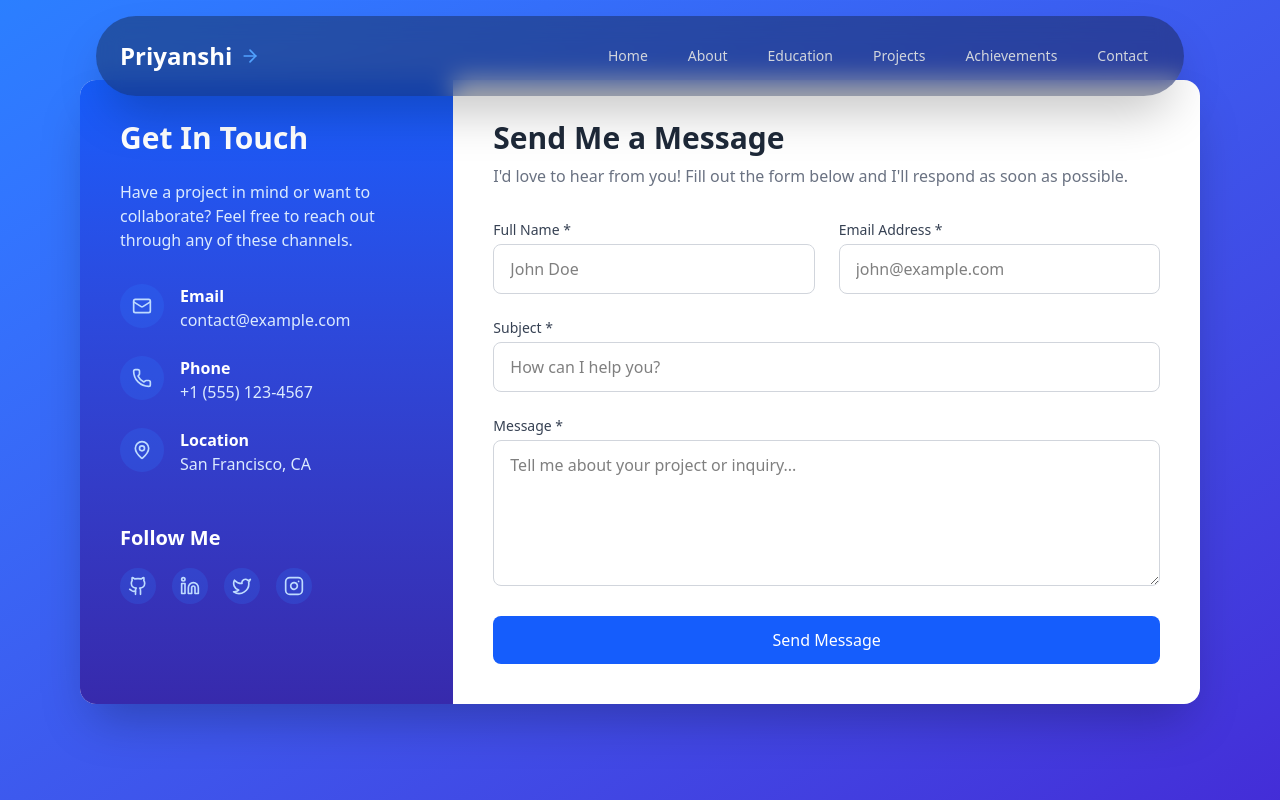
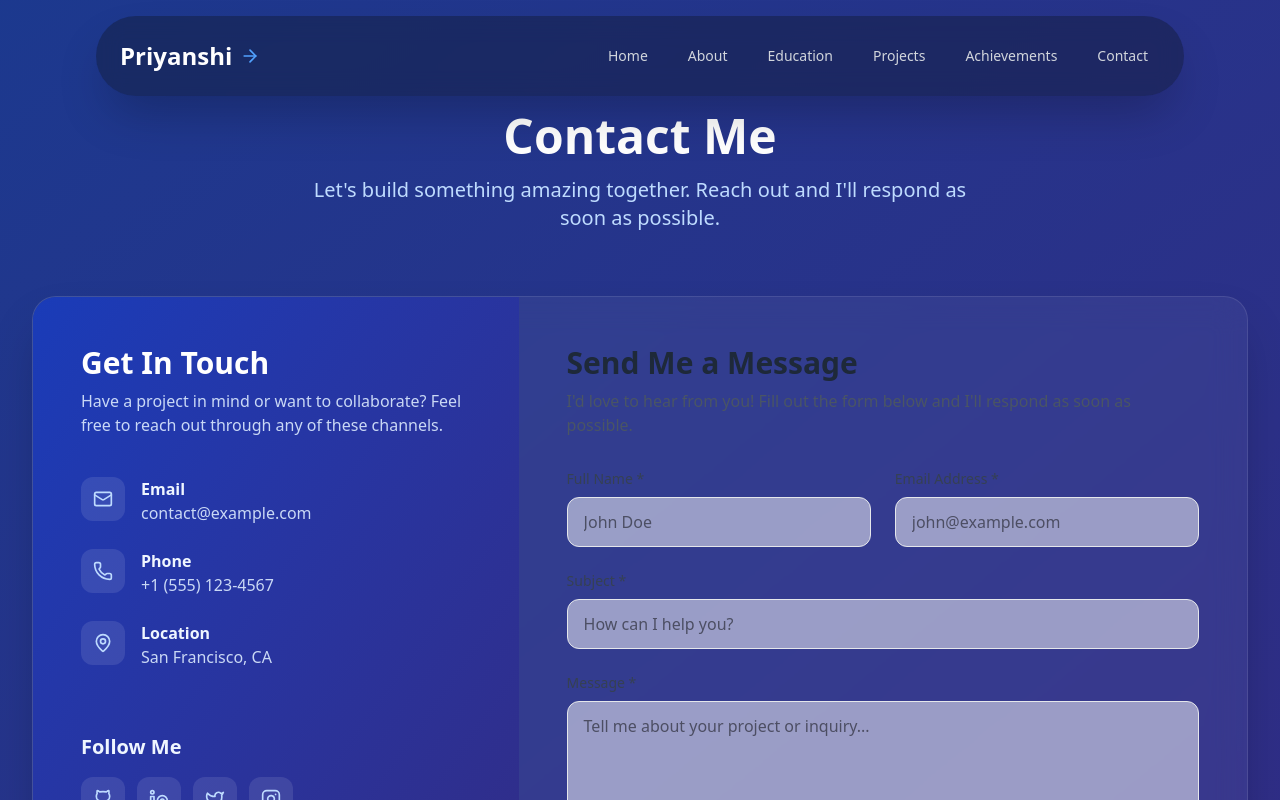
Before and after one commit to priyanshi0609/Portfolio, a React (Vite) app: page /contact in a window 1280 px wide. Shown: the top 800 px of the page. Built offline with nearby package versions, Linux system fonts and the light colour scheme.

Commit message:
contact page

```diff
--- a/src/components/Contact.jsx
+++ b/src/components/Contact.jsx
@@ -45,63 +45,99 @@ const Contact = () => {
   };
 
   return (
-    <div className="min-h-screen bg-gradient-to-br from-blue-500 to-indigo-700">
-      {/* navbar */}
-      <Navbar/>
+    <div className="min-h-screen bg-gradient-to-br from-blue-900 to-indigo-900">
+      <Navbar />
 
-      <div className="max-w-6xl mx-auto px-4 py-20">
-        <div className="bg-white rounded-2xl shadow-2xl overflow-hidden">
+      <div className="max-w-7xl mx-auto px-4 sm:px-6 lg:px-8 pt-28 pb-20">
+        <div className="text-center mb-16">
+          <h1 className="text-4xl md:text-5xl font-bold text-white mb-4">Contact Me</h1>
+          <p className="text-xl text-blue-200 max-w-2xl mx-auto">
+            Let's build something amazing together. Reach out and I'll respond as soon as possible.
+          </p>
+        </div>
+
+        <div className="bg-white/5 backdrop-filter backdrop-blur-lg rounded-3xl shadow-2xl overflow-hidden border border-white/10">
           <div className="md:flex">
             {/* Left Section - Contact Info */}
-            <div className="bg-gradient-to-b from-blue-600 to-indigo-800 text-white md:w-1/3 p-10">
-              <h2 className="text-3xl font-bold mb-6">Get In Touch</h2>
-              <p className="mb-8 text-blue-100">Have a project in mind or want to collaborate? Feel free to reach out through any of these channels.</p>
+            <div className="bg-gradient-to-br from-blue-800 to-indigo-900 text-white md:w-2/5 p-10 lg:p-12">
+              <div className="mb-10">
+                <h2 className="text-3xl font-bold mb-2">Get In Touch</h2>
+                <p className="text-blue-100/90">Have a project in mind or want to collaborate? Feel free to reach out through any of these channels.</p>
+              </div>
 
               <div className="space-y-6">
                 <div className="flex items-start">
-                  <div className="bg-blue-500/20 p-3 rounded-full mr-4">
+                  <div className="bg-white/10 p-3 rounded-xl mr-4 flex-shrink-0">
                     <Mail className="text-blue-200" size={20} />
                   </div>
                   <div>
-                    <p className="font-semibold">Email</p>
-                    <p className="text-blue-100">contact@example.com</p>
+                    <p className="font-semibold text-blue-50">Email</p>
+                    <p className="text-blue-100/90 hover:text-white transition-colors">
+                      <a href="mailto:contact@example.com">contact@example.com</a>
+                    </p>
                   </div>
                 </div>
 
                 <div className="flex items-start">
-                  <div className="bg-blue-500/20 p-3 rounded-full mr-4">
+                  <div className="bg-white/10 p-3 rounded-xl mr-4 flex-shrink-0">
                     <Phone className="text-blue-200" size={20} />
                   </div>
                   <div>
-                    <p className="font-semibold">Phone</p>
-                    <p className="text-blue-100">+1 (555) 123-4567</p>
+                    <p className="font-semibold text-blue-50">Phone</p>
+                    <p className="text-blue-100/90 hover:text-white transition-colors">
+                      <a href="tel:+15551234567">+1 (555) 123-4567</a>
+                    </p>
                   </div>
                 </div>
 
                 <div className="flex items-start">
-                  <div className="bg-blue-500/20 p-3 rounded-full mr-4">
+                  <div className="bg-white/10 p-3 rounded-xl mr-4 flex-shrink-0">
                     <MapPin className="text-blue-200" size={20} />
                   </div>
                   <div>
-                    <p className="font-semibold">Location</p>
-                    <p className="text-blue-100">San Francisco, CA</p>
+                    <p className="font-semibold text-blue-50">Location</p>
+                    <p className="text-blue-100/90">San Francisco, CA</p>
                   </div>
                 </div>
               </div>
 
-              <div className="mt-12">
-                <h3 className="text-xl font-semibold mb-4">Follow Me</h3>
-                <div className="flex space-x-4">
-                  <a href="https://github.com/priyanshi0609" className="bg-blue-500/20 p-2 rounded-full hover:bg-blue-500/30 transition-colors" aria-label="GitHub">
+              <div className="mt-16">
+                <h3 className="text-xl font-semibold mb-4 text-blue-50">Follow Me</h3>
+                <div className="flex space-x-3">
+                  <a
+                    href="https://github.com/priyanshi0609"
+                    className="bg-white/10 p-3 rounded-xl hover:bg-white/20 transition-all duration-300 hover:-translate-y-1"
+                    aria-label="GitHub"
+                    target="_blank"
+                    rel="noopener noreferrer"
+                  >
                     <Github className="text-blue-200" size={20} />
                   </a>
-                  <a href="https://www.linkedin.com/in/priyanshi-bothra-339568219/" className="bg-blue-500/20 p-2 rounded-full hover:bg-blue-500/30 transition-colors" aria-label="LinkedIn">
+                  <a
+                    href="https://www.linkedin.com/in/priyanshi-bothra-339568219/"
+                    className="bg-white/10 p-3 rounded-xl hover:bg-white/20 transition-all duration-300 hover:-translate-y-1"
+                    aria-label="LinkedIn"
+                    target="_blank"
+                    rel="noopener noreferrer"
+                  >
                     <Linkedin className="text-blue-200" size={20} />
                   </a>
-                  <a href="https://x.com/PriyanshiB06" className="bg-blue-500/20 p-2 rounded-full hover:bg-blue-500/30 transition-colors" aria-label="Twitter">
+                  <a
+                    href="https://x.com/PriyanshiB06"
+                    className="bg-white/10 p-3 rounded-xl hover:bg-white/20 transition-all duration-300 hover:-translate-y-1"
+                    aria-label="Twitter"
+                    target="_blank"
+                    rel="noopener noreferrer"
+                  >
                     <Twitter className="text-blue-200" size={20} />
                   </a>
-                  <a href="https://instagram.com" className="bg-blue-500/20 p-2 rounded-full hover:bg-blue-500/30 transition-colors" aria-label="Instagram">
+                  <a
+                    href="https://instagram.com"
+                    className="bg-white/10 p-3 rounded-xl hover:bg-white/20 transition-all duration-300 hover:-translate-y-1"
+                    aria-label="Instagram"
+                    target="_blank"
+                    rel="noopener noreferrer"
+                  >
                     <Instagram className="text-blue-200" size={20} />
                   </a>
                 </div>
@@ -109,66 +145,71 @@ const Contact = () => {
             </div>
 
             {/* Right Section - Contact Form */}
-            <div className="md:w-2/3 p-10">
-              <h2 className="text-3xl font-bold text-gray-800 mb-2">Send Me a Message</h2>
-              <p className="text-gray-500 mb-8">I'd love to hear from you! Fill out the form below and I'll respond as soon as possible.</p>
+            <div className="md:w-3/5 p-10 lg:p-12">
+              <div className="mb-8">
+                <h2 className="text-3xl font-bold text-gray-800 mb-2">Send Me a Message</h2>
+                <p className="text-gray-600">I'd love to hear from you! Fill out the form below and I'll respond as soon as possible.</p>
+              </div>
 
               {submitSuccess && (
-                <div className="mb-6 p-4 bg-green-100 text-green-700 rounded-lg">
-                  Message sent successfully! Thank you for reaching out.
+                <div className="mb-6 p-4 bg-green-50 text-green-700 rounded-lg border border-green-200 flex items-center">
+                  <svg className="w-5 h-5 mr-2" fill="currentColor" viewBox="0 0 20 20">
+                    <path fillRule="evenodd" d="M10 18a8 8 0 100-16 8 8 0 000 16zm3.707-9.293a1 1 0 00-1.414-1.414L9 10.586 7.707 9.293a1 1 0 00-1.414 1.414l2 2a1 1 0 001.414 0l4-4z" clipRule="evenodd" />
+                  </svg>
+                  Message sent successfully! I'll get back to you soon.
                 </div>
               )}
 
               <form onSubmit={handleSubmit} className="space-y-6">
                 <div className="grid grid-cols-1 md:grid-cols-2 gap-6">
                   <div>
-                    <label htmlFor="name" className="block text-sm font-medium text-gray-700 mb-1">Full Name *</label>
+                    <label htmlFor="name" className="block text-sm font-medium text-gray-700 mb-2">Full Name *</label>
                     <input
                       type="text"
                       id="name"
                       value={formData.name}
                       onChange={handleChange}
                       required
-                      className="w-full px-4 py-3 border border-gray-300 rounded-lg focus:outline-none focus:ring-2 focus:ring-blue-500 focus:border-transparent transition-all"
+                      className="w-full px-4 py-3 border border-gray-200 rounded-xl focus:outline-none focus:ring-2 focus:ring-blue-500 focus:border-transparent transition-all bg-white/50"
                       placeholder="John Doe"
                     />
                   </div>
                   <div>
-                    <label htmlFor="email" className="block text-sm font-medium text-gray-700 mb-1">Email Address *</label>
+                    <label htmlFor="email" className="block text-sm font-medium text-gray-700 mb-2">Email Address *</label>
                     <input
                       type="email"
                       id="email"
                       value={formData.email}
                       onChange={handleChange}
                       required
-                      className="w-full px-4 py-3 border border-gray-300 rounded-lg focus:outline-none focus:ring-2 focus:ring-blue-500 focus:border-transparent transition-all"
+                      className="w-full px-4 py-3 border border-gray-200 rounded-xl focus:outline-none focus:ring-2 focus:ring-blue-500 focus:border-transparent transition-all bg-white/50"
                       placeholder="john@example.com"
                     />
                   </div>
                 </div>
 
                 <div>
-                  <label htmlFor="subject" className="block text-sm font-medium text-gray-700 mb-1">Subject *</label>
+                  <label htmlFor="subject" className="block text-sm font-medium text-gray-700 mb-2">Subject *</label>
                   <input
                     type="text"
                     id="subject"
                     value={formData.subject}
                     onChange={handleChange}
                     required
-                    className="w-full px-4 py-3 border border-gray-300 rounded-lg focus:outline-none focus:ring-2 focus:ring-blue-500 focus:border-transparent transition-all"
+                    className="w-full px-4 py-3 border border-gray-200 rounded-xl focus:outline-none focus:ring-2 focus:ring-blue-500 focus:border-transparent transition-all bg-white/50"
                     placeholder="How can I help you?"
                   />
                 </div>
 
                 <div>
-                  <label htmlFor="message" className="block text-sm font-medium text-gray-700 mb-1">Message *</label>
+                  <label htmlFor="message" className="block text-sm font-medium text-gray-700 mb-2">Message *</label>
                   <textarea
                     id="message"
                     rows="5"
                     value={formData.message}
                     onChange={handleChange}
                     required
-                    className="w-full px-4 py-3 border border-gray-300 rounded-lg focus:outline-none focus:ring-2 focus:ring-blue-500 focus:border-transparent transition-all"
+                    className="w-full px-4 py-3 border border-gray-200 rounded-xl focus:outline-none focus:ring-2 focus:ring-blue-500 focus:border-transparent transition-all bg-white/50"
                     placeholder="Tell me about your project or inquiry..."
                   ></textarea>
                 </div>
@@ -176,19 +217,24 @@ const Contact = () => {
                 <button
                   type="submit"
                   disabled={isSubmitting}
-                  className={`w-full py-3 px-6 rounded-lg font-medium transition-all ${isSubmitting
+                  className={`w-full py-4 px-6 rounded-xl font-medium transition-all duration-300 ${isSubmitting
                     ? 'bg-blue-400 cursor-not-allowed'
-                    : 'bg-blue-600 hover:bg-blue-700'} text-white focus:outline-none focus:ring-2 focus:ring-blue-500 focus:ring-offset-2`}
+                    : 'bg-blue-600 hover:bg-blue-700 shadow-lg hover:shadow-blue-500/30'} text-white focus:outline-none focus:ring-2 focus:ring-blue-500 focus:ring-offset-2 flex items-center justify-center`}
                 >
                   {isSubmitting ? (
-                    <span className="flex items-center justify-center">
+                    <>
                       <svg className="animate-spin -ml-1 mr-3 h-5 w-5 text-white" xmlns="http://www.w3.org/2000/svg" fill="none" viewBox="0 0 24 24">
                         <circle className="opacity-25" cx="12" cy="12" r="10" stroke="currentColor" strokeWidth="4"></circle>
                         <path className="opacity-75" fill="currentColor" d="M4 12a8 8 0 018-8V0C5.373 0 0 5.373 0 12h4zm2 5.291A7.962 7.962 0 014 12H0c0 3.042 1.135 5.824 3 7.938l3-2.647z"></path>
                       </svg>
                       Sending...
-                    </span>
-                  ) : 'Send Message'}
+                    </>
+                  ) : (
+                    <>
+                      <Mail className="mr-2" size={18} />
+                      Send Message
+                    </>
+                  )}
                 </button>
               </form>
             </div>
```
Also changed, not shown: src/components/Projects.jsx (+2 -30 lines).
